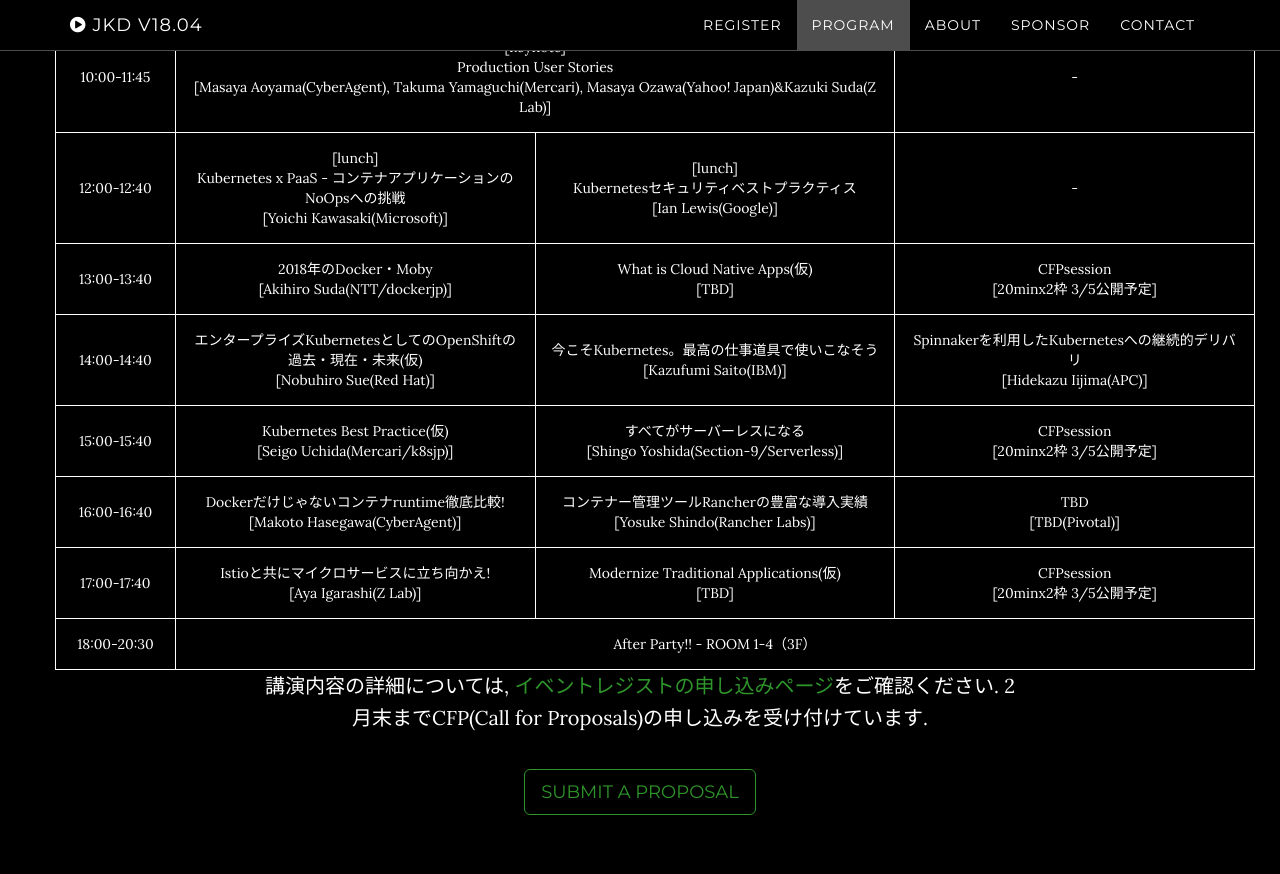
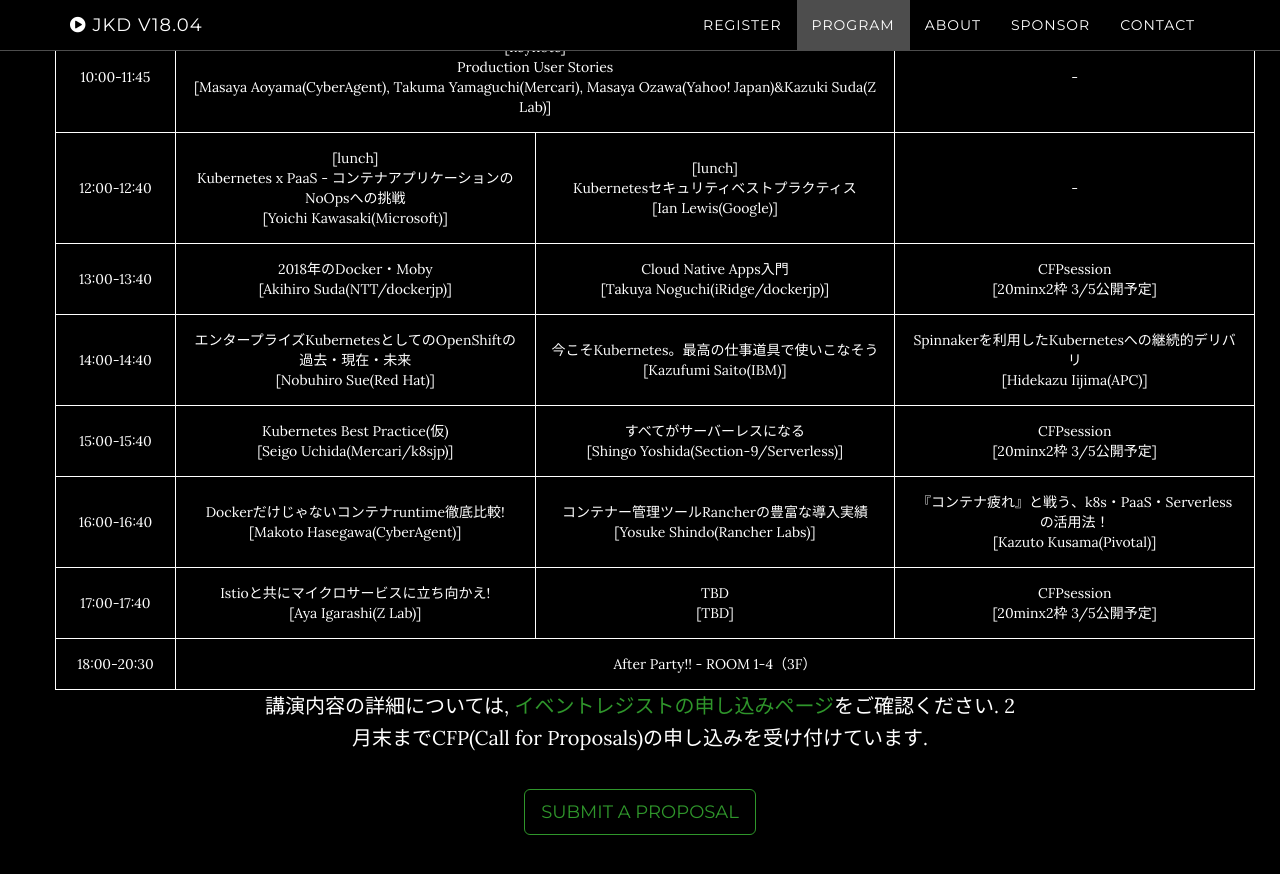
Before and after one commit to containerdays/v18.04, a Jekyll site: the page built from docs/index.html, in a window 1280 px wide and 900 px high, scrolled down 2693 px. Shown: the top 874 px of the window. Built offline with Jekyll 4.4.1, drawn with Linux system fonts in a browser that asks for light colours.

Commit message:
Update program.html

```diff
--- a/docs/_includes/program.html
+++ b/docs/_includes/program.html
@@ -27,12 +27,12 @@
                         <tr>
                           <td>13:00-13:40</td>
                           <td>2018年のDocker・Moby<br>[Akihiro Suda(NTT/dockerjp)]</td>
-                          <td>What is Cloud Native Apps(仮)<br>[TBD]</td>
+                          <td>Cloud Native Apps入門<br>[Takuya Noguchi(iRidge/dockerjp)]</td>
                           <td>CFPsession<br>[20minx2枠 3/5公開予定]</td>
                         </tr>
                         <tr>
                           <td>14:00-14:40</td>
-                          <td>エンタープライズKubernetesとしてのOpenShiftの過去・現在・未来(仮)<br>[Nobuhiro Sue(Red Hat)]</td>
+                          <td>エンタープライズKubernetesとしてのOpenShiftの過去・現在・未来<br>[Nobuhiro Sue(Red Hat)]</td>
                           <td>今こそKubernetes。最高の仕事道具で使いこなそう<br>[Kazufumi Saito(IBM)]</td>
                           <td>Spinnakerを利用したKubernetesへの継続的デリバリ<br>[Hidekazu Iijima(APC)]</td>
                         </tr>
@@ -46,12 +46,12 @@
                           <td>16:00-16:40</td>
                           <td>Dockerだけじゃないコンテナruntime徹底比較!<br>[Makoto Hasegawa(CyberAgent)]</td>
                           <td>コンテナー管理ツールRancherの豊富な導入実績<br>[Yosuke Shindo(Rancher Labs)]</td>
-                          <td>TBD<br>[TBD(Pivotal)]</td>
+                          <td>『コンテナ疲れ』と戦う、k8s・PaaS・Serverlessの活用法！<br>[Kazuto Kusama(Pivotal)]</td>
                         </tr>
                         <tr>
                           <td>17:00-17:40</td>
                           <td>Istioと共にマイクロサービスに立ち向かえ!<br>[Aya Igarashi(Z Lab)]</td>
-                          <td>Modernize Traditional Applications(仮)<br>[TBD]</td>
+                          <td>TBD<br>[TBD]</td>
                           <td>CFPsession<br>[20minx2枠 3/5公開予定]</td>
                         </tr>
                         <tr>
```
